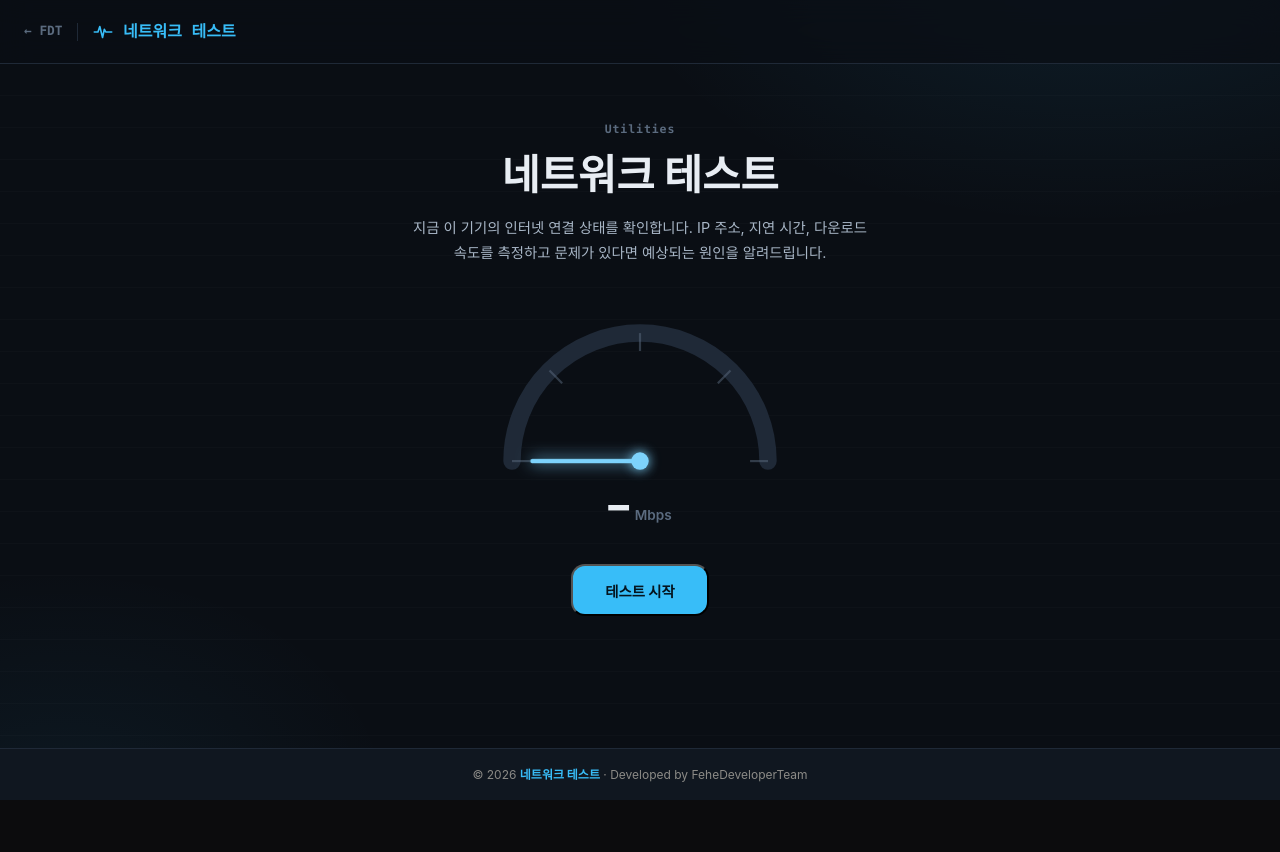
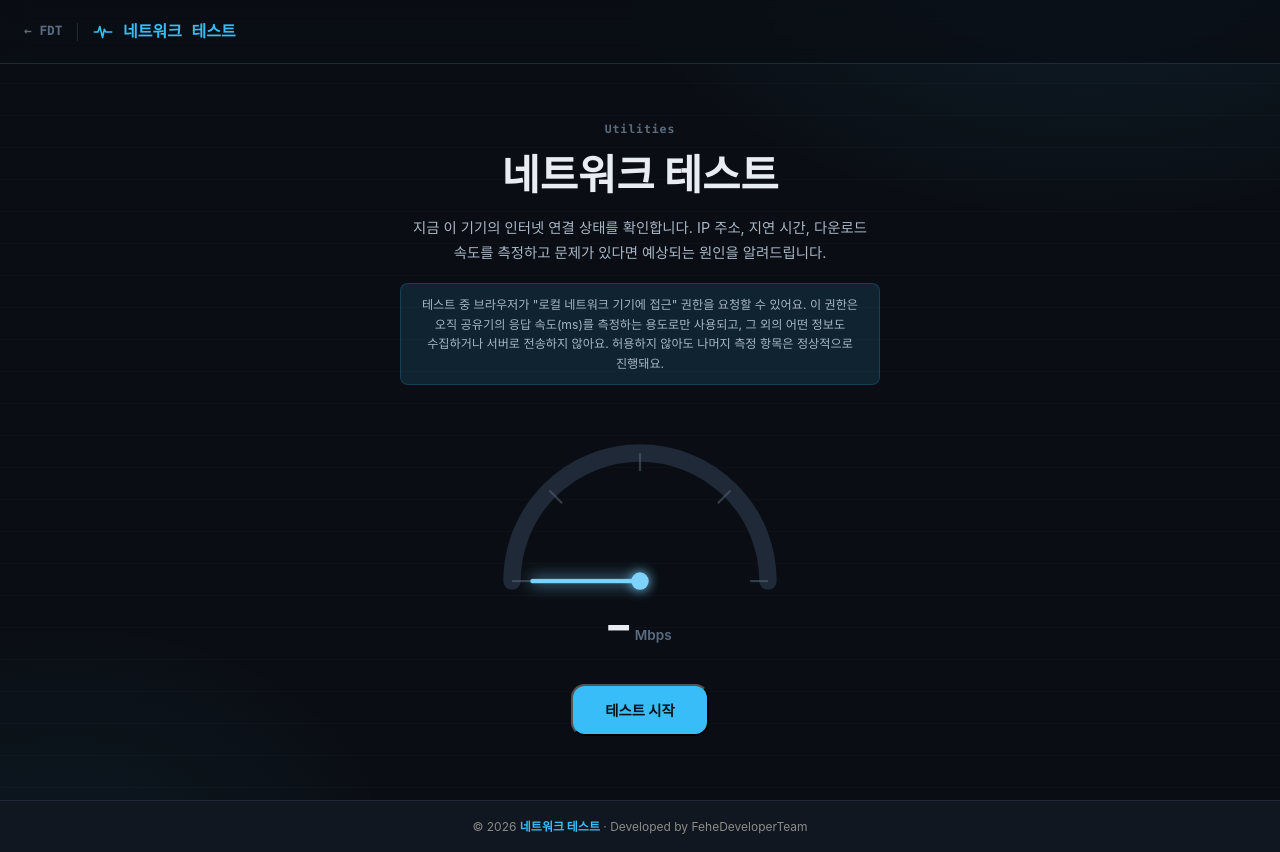
Before and after one commit to FeheDeveloperTeam/fdt-homepage, a React (Vite) app: page /utility/network-test in a window 1280 px wide. Before the commit the page ends 800 px from the top, so only its background shows below. Built offline with nearby package versions, Linux system fonts and the light colour scheme.

Commit message:
Add upfront privacy notice before gateway-access permission prompt

```diff
--- a/src/utility/NetworkTest/pages/HomePage/HomePage.css
+++ b/src/utility/NetworkTest/pages/HomePage/HomePage.css
@@ -26,6 +26,18 @@
   max-width: 480px;
   font-size: 0.9rem;
   line-height: 1.7;
+  color: var(--text-soft);
+}
+
+.nettest-permission-notice {
+  margin: 1.1rem auto 0;
+  max-width: 480px;
+  padding: 0.7rem 1rem;
+  border: 1px solid var(--border-soft);
+  border-radius: var(--radius-sm);
+  background: var(--accent-dim);
+  font-size: 0.76rem;
+  line-height: 1.6;
   color: var(--text-soft);
 }
 
--- a/src/utility/NetworkTest/pages/HomePage/HomePage.jsx
+++ b/src/utility/NetworkTest/pages/HomePage/HomePage.jsx
@@ -85,6 +85,12 @@ export default function HomePage() {
         문제가 있다면 예상되는 원인을 알려드립니다.
       </p>
 
+      <p className="nettest-permission-notice">
+        테스트 중 브라우저가 "로컬 네트워크 기기에 접근" 권한을 요청할 수 있어요. 이 권한은
+        오직 공유기의 응답 속도(ms)를 측정하는 용도로만 사용되고, 그 외의 어떤 정보도 수집하거나
+        서버로 전송하지 않아요. 허용하지 않아도 나머지 측정 항목은 정상적으로 진행돼요.
+      </p>
+
       <div className="nettest-gauge-wrap">
         <SpeedGauge
           mbps={result?.speed?.mbps ?? null}
```
